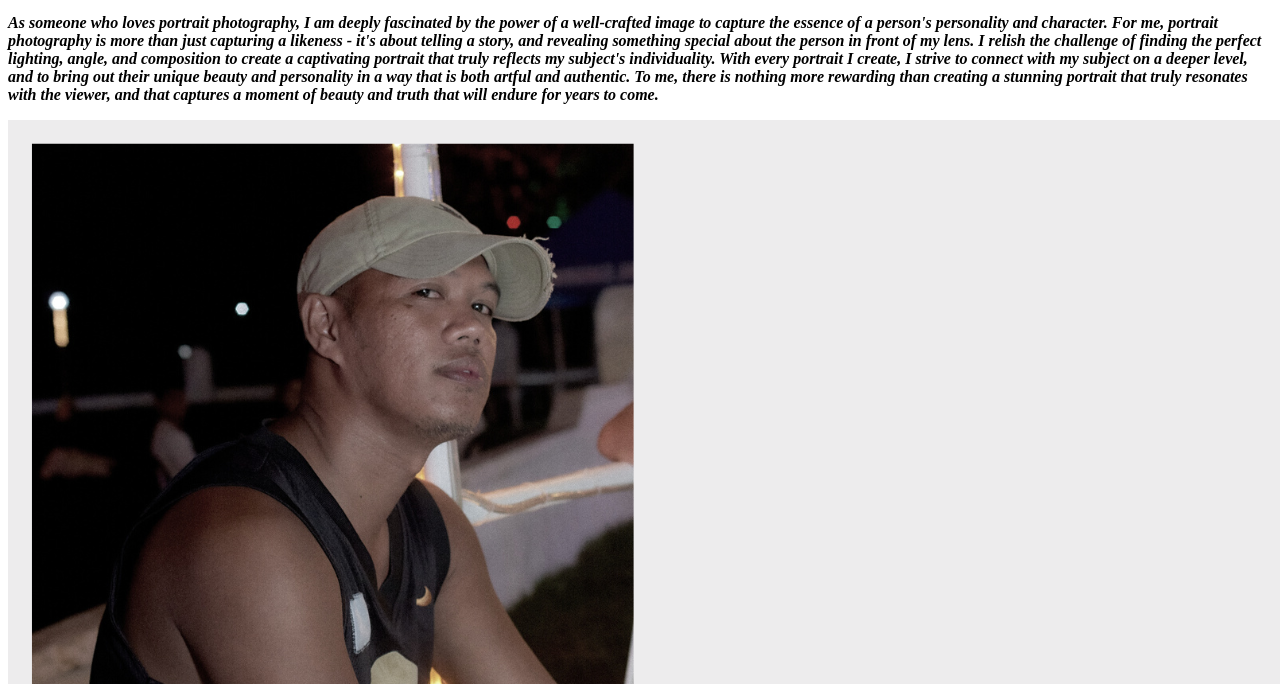
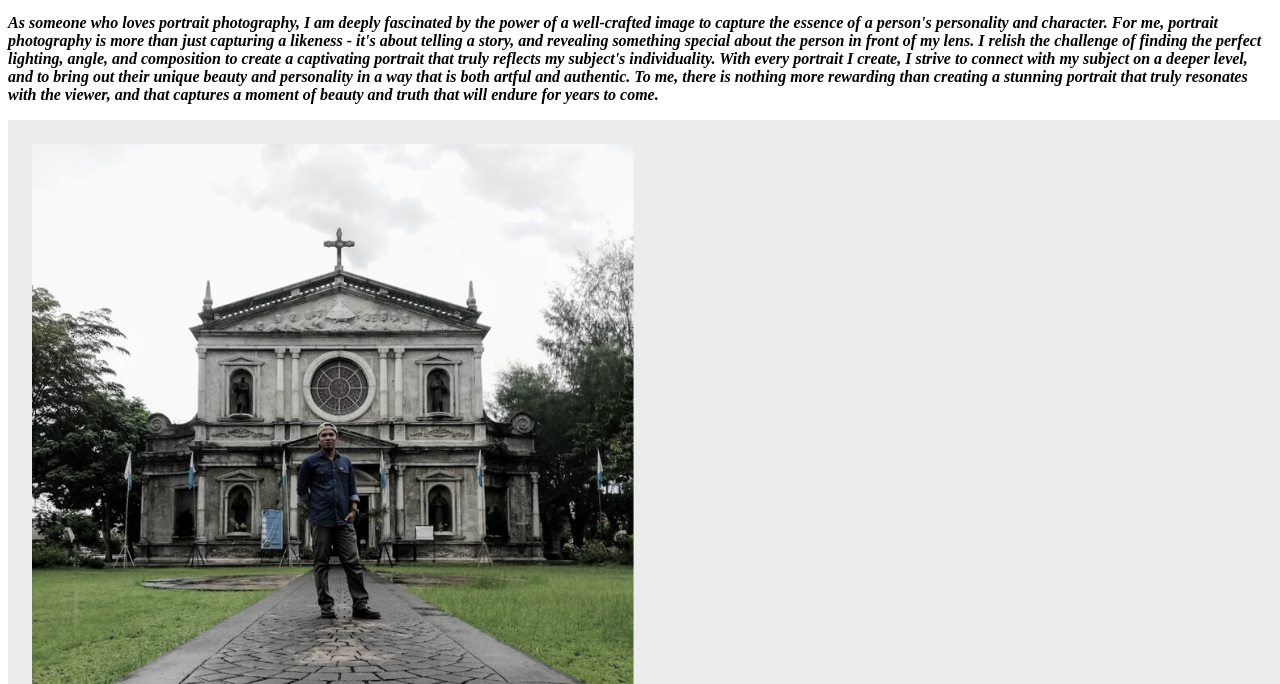
Before and after one commit to obetdelacruz/personal-website-project, a plain HTML site: page about.me.html in a window 1280 px wide. Shown: the part 116-800 px from the top of the page. Drawn offline with Linux system fonts and the light colour scheme.

Commit message:
update of my file

```diff
--- a/about.me.html
+++ b/about.me.html
@@ -37,7 +37,7 @@
         </p>
       </div>
     </header>
-    <img src="images/About Me.png" alt="photo of me" />
+    <img src="images/About.png" alt="photo of me" />
 
     <footer>
       <hr />
```
Also changed, not shown: images/4.png (added), images/5.png (added), images/About.png (added), images/Background.png (added), images/Contact.png (added), images/Gallery.png (added), images/Home.png (added).
